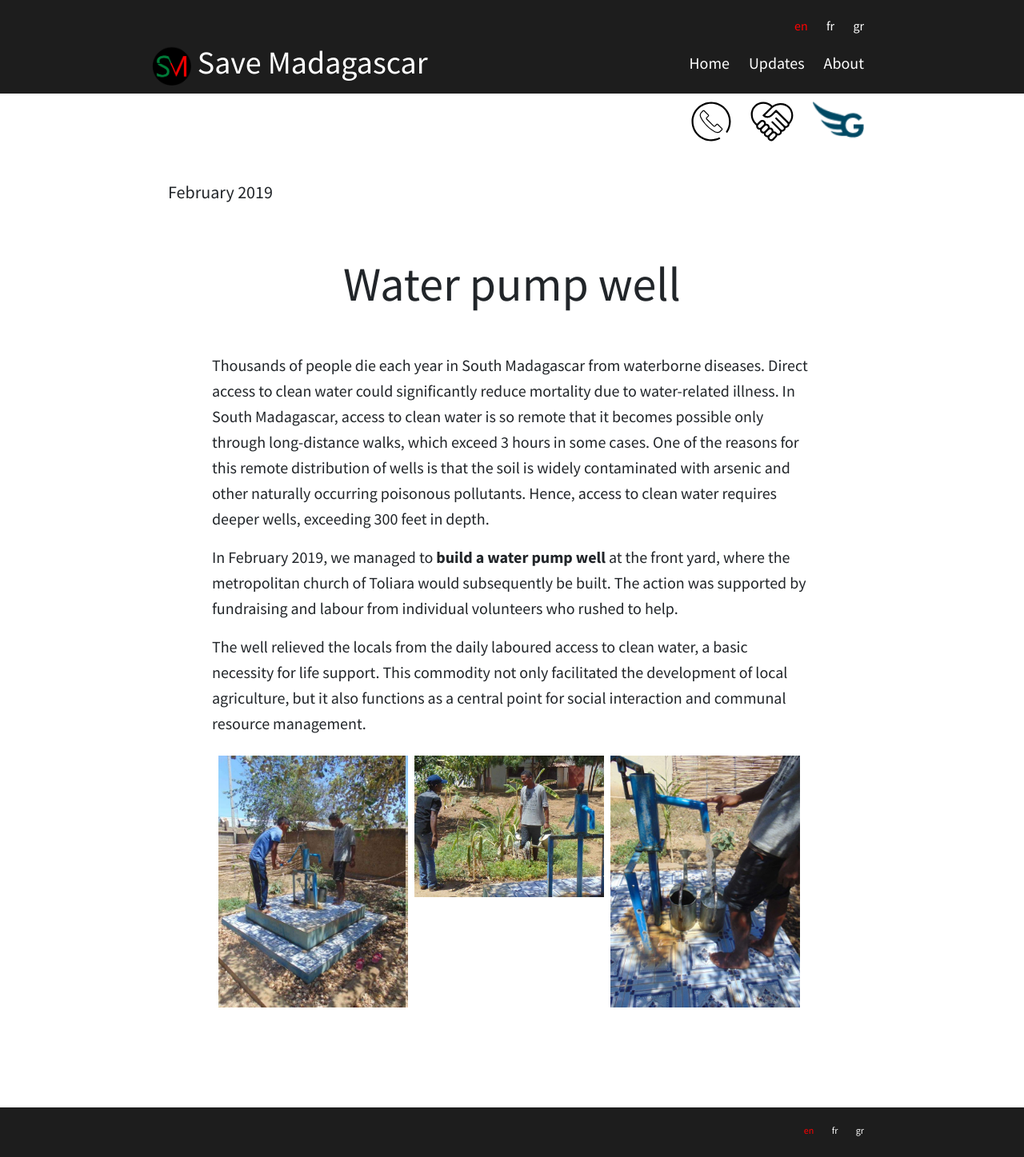
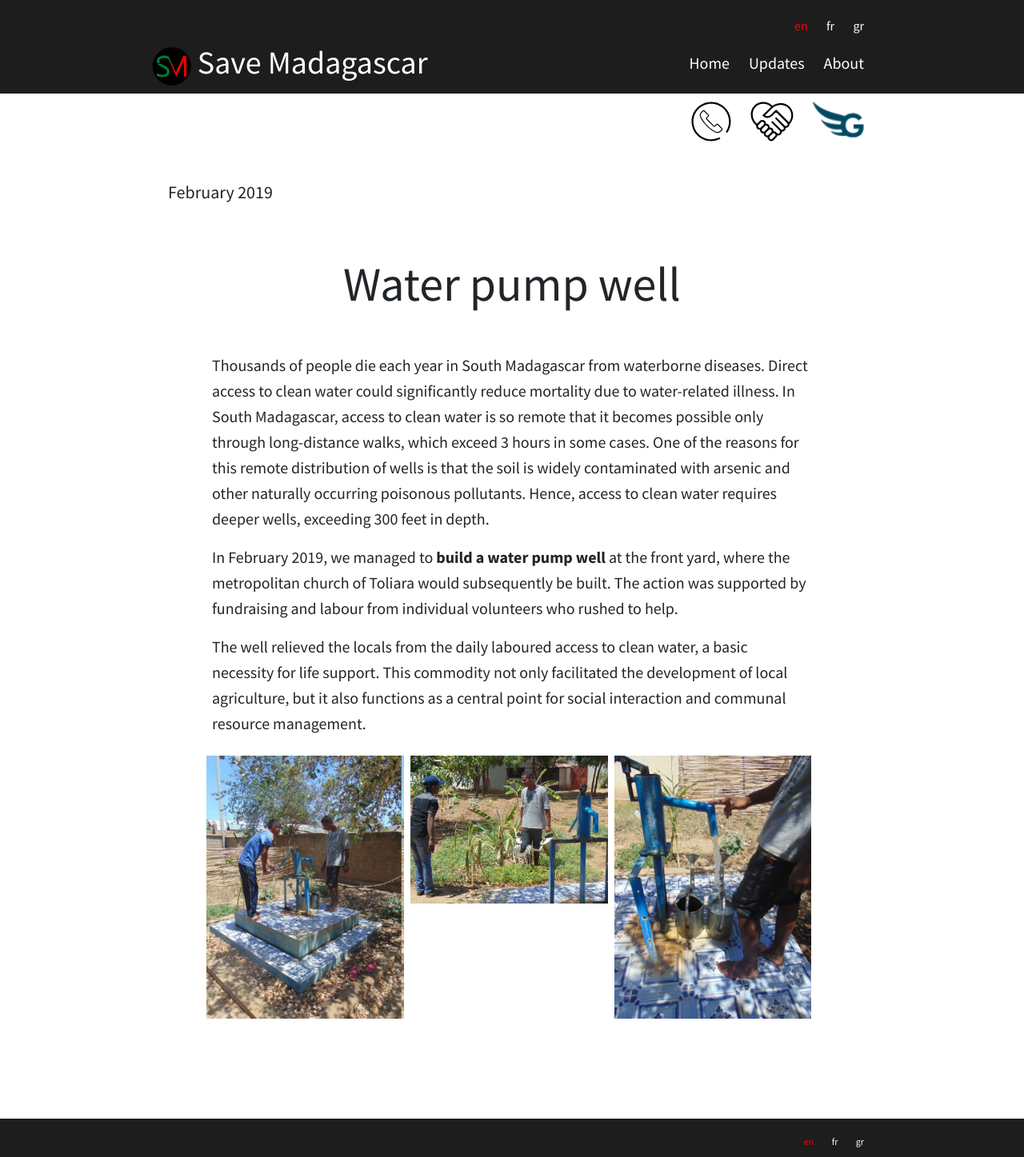
Before and after one commit to at07cm1/smadagascar_site, a Jekyll site: the page built from _posts/updates/2019-02-01-water_pump_well_en.md, in a window 1280 px wide. Shown: the whole page at 80% size. Built offline with Jekyll 4.4.1, drawn with Linux system fonts in a browser that asks for light colours.

Commit message:
bootstrap grid on post layout

```diff
--- a/_layouts/post.html
+++ b/_layouts/post.html
@@ -10,20 +10,20 @@
 		{% if page.gallery_images %}
 			{% assign c = page.gallery_images.size | divided_by: 3 %}
 			<div>
-				<div class="gallery">
-					<div class="g-column">
+				<div class="gallery row">
+					<div class="g-column col-md-12 col-lg-3">
 						{% for img in page.gallery_images limit:c %}
 							<a href="{{ img }}"><img src="{{ img }}" style="width:100%"></a>
 						{% endfor %}
 					</div>
 
-					<div class="g-column">
+					<div class="g-column col-md-12 col-lg-3">
 						{% for img in page.gallery_images limit:c offset: c %}
 							<a href="{{ img }}"><img src="{{ img }}" style="width:100%"></a>
 						{% endfor %}
 					</div>
 
-					<div class="g-column">
+					<div class="g-column col-md-12 col-lg-3">
 						{% assign off = c | times: 2 %}
 						{% for img in page.gallery_images offset: off %}
 							<a  href="{{ img }}"><img src="{{ img }}" style="width:100%"></a>
```
